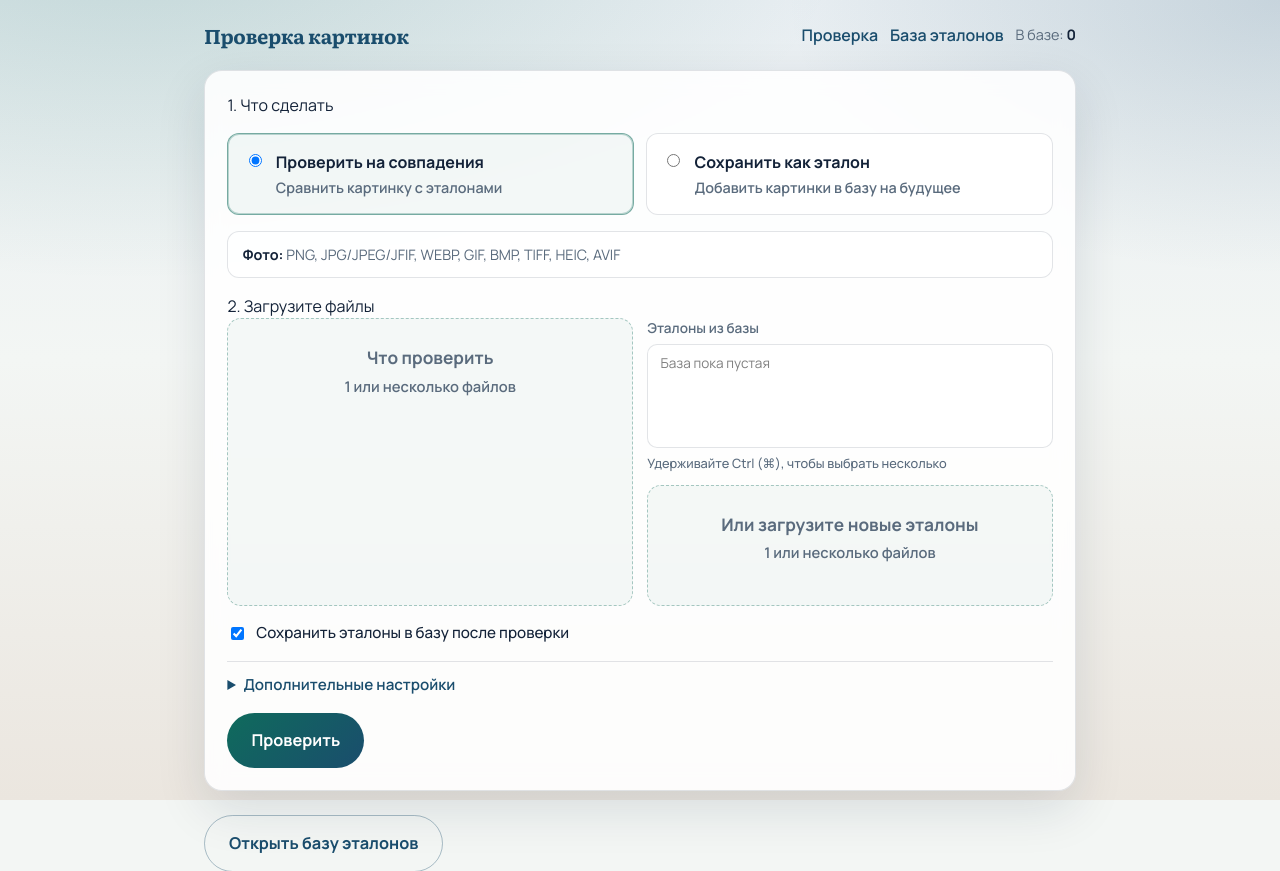
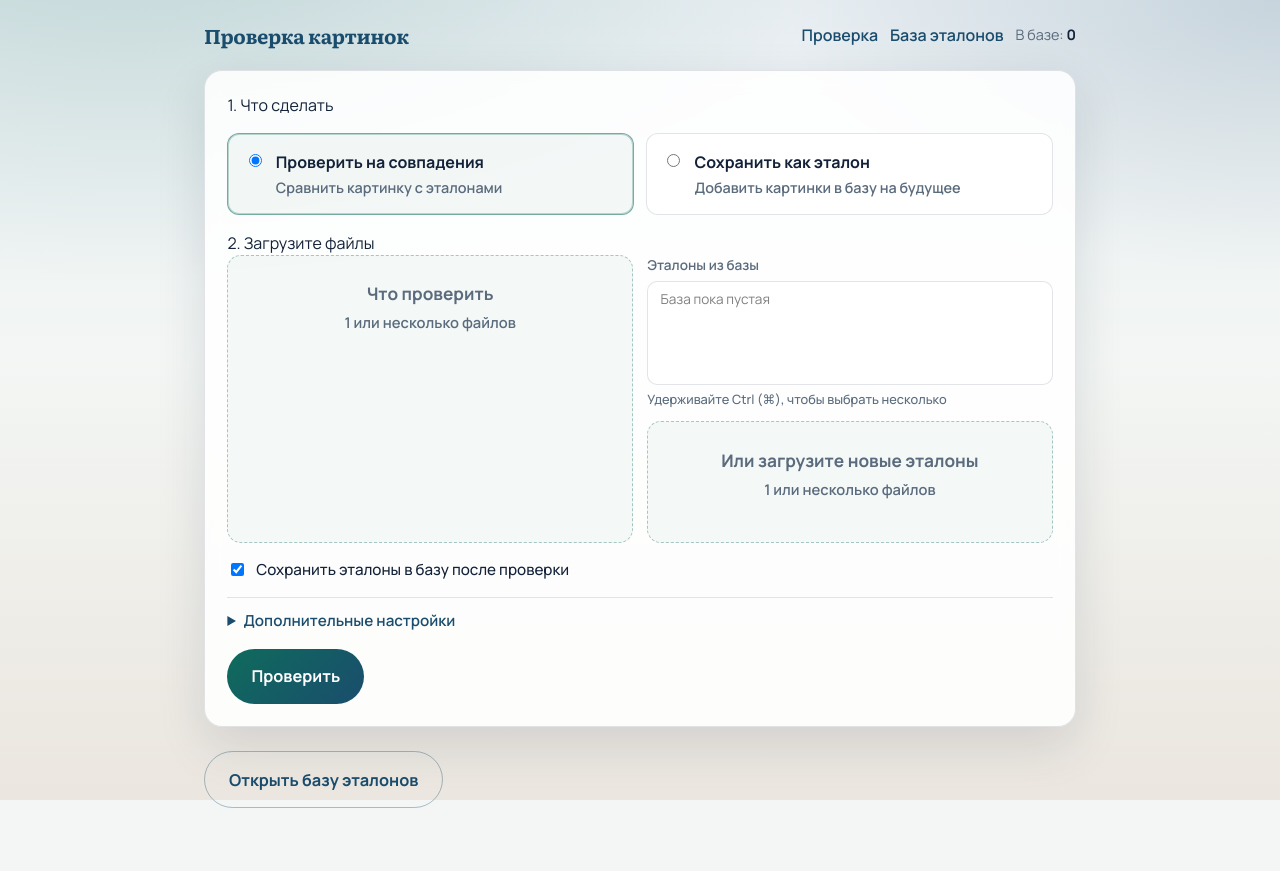
Before and after one commit to Nikita24423/modul-izobrazheniy-statya, a FastAPI app: page / in a window 1280 px wide. Shown: the top 871 px of the page. After the commit the page ends 808 px from the top, so only its background shows below. Run offline with FastAPI, Linux system fonts and the light colour scheme; data that the repository does not hold is empty; some libraries are stand-ins or nearby versions.

Commit message:
Remove photo formats help block from upload page.

```diff
--- a/web/templates/index.html
+++ b/web/templates/index.html
@@ -18,10 +18,6 @@
         Добавить картинки в базу на будущее
       </span>
     </label>
-  </div>
-
-  <div class="formats-help">
-    <div><strong>Фото:</strong> PNG, JPG/JPEG/JFIF, WEBP, GIF, BMP, TIFF, HEIC, AVIF</div>
   </div>
 
   <div id="check-uploads">
```
